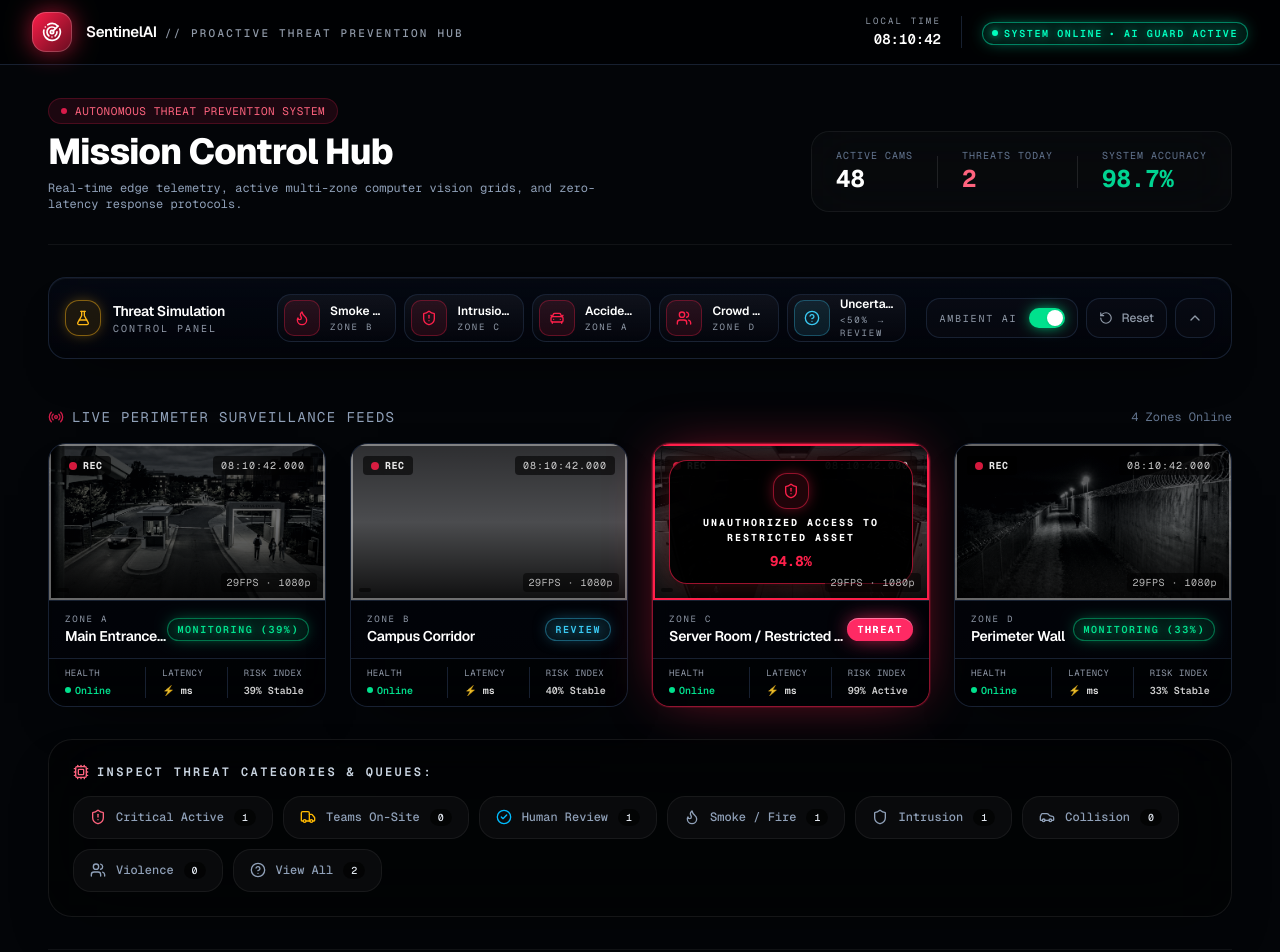
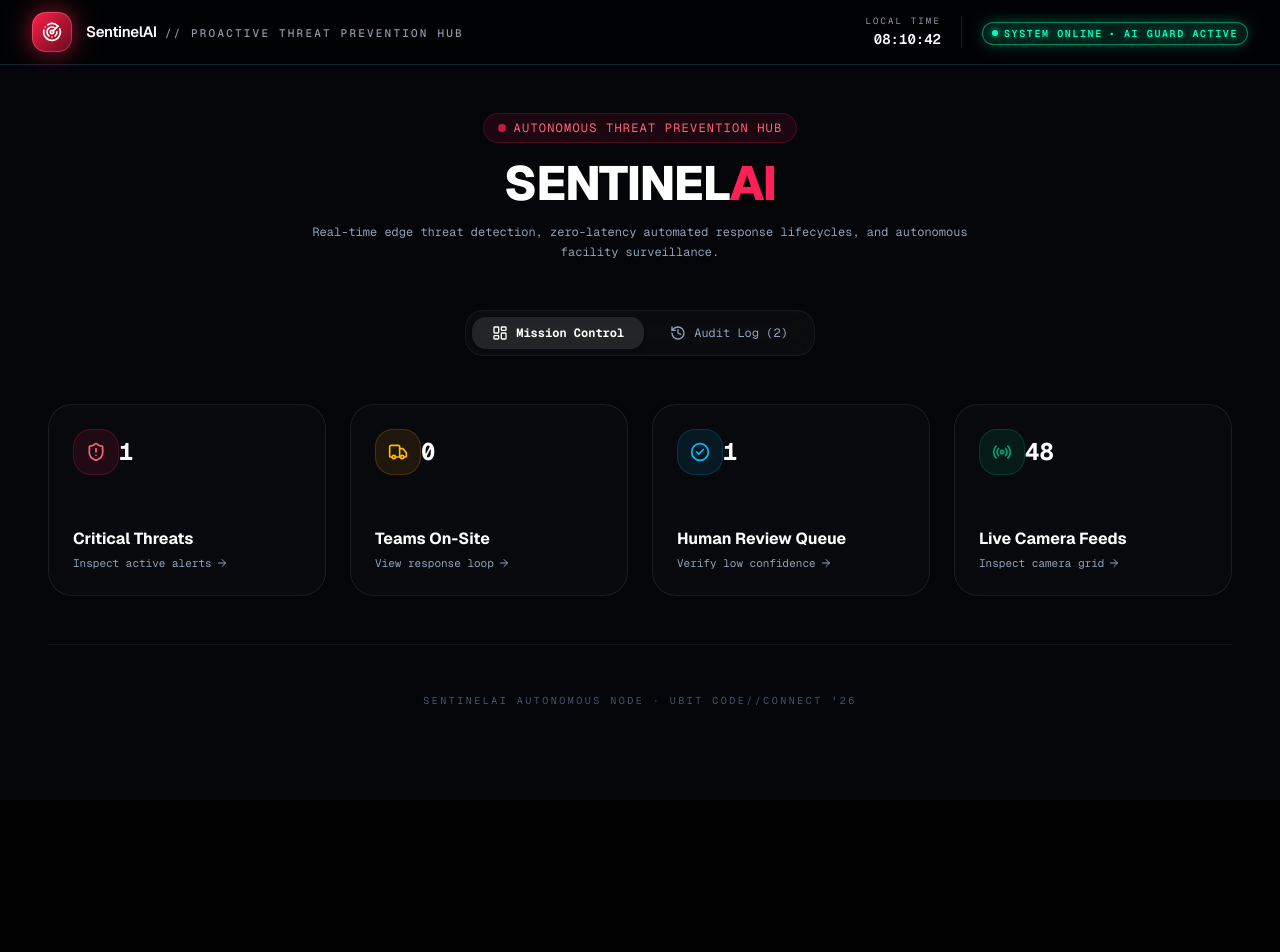
Before and after one commit to ayesharafiquebhatti08-jpg/sentinelai, a Next.js app: page / in a window 1280 px wide. Shown: the top 952 px of the page. After the commit the page ends 800 px from the top, so only its background shows below. Built offline with nearby package versions, Linux system fonts and the light colour scheme; grey boxes are pictures that could not be loaded.

Commit message:
Update dashboard.tsx

```diff
--- a/components/sentinel/dashboard.tsx
+++ b/components/sentinel/dashboard.tsx
@@ -2,19 +2,18 @@
 
 import { useEffect, useState } from 'react'
 import { motion } from 'motion/react'
-import { History, LayoutDashboard, Loader2, ShieldAlert, Truck, CheckCircle2, Cpu, Flame, Shield, Car, Users, HelpCircle, EyeOff, Radio } from 'lucide-react'
+import { History, LayoutDashboard, Loader2, ShieldAlert, Truck, CheckCircle2, Radio, ArrowRight, X } from 'lucide-react'
 import { cn } from '@/lib/utils'
 import { useNow } from '@/lib/sentinel/format'
 import { TOTAL_CAMERAS, ZONE_LIST } from '@/lib/sentinel/scenarios'
 import { computeStats, sentinel, useSentinel } from '@/lib/sentinel/store'
 import { AuditLog } from './audit-log'
 import { CameraCard } from './camera-card'
-import { SimulationPanel } from './simulation-panel'
 import { ThreatCard } from './threat-card'
 import { TopNav } from './top-nav'
 
 type View = 'dashboard' | 'audit'
-type ThreatFilter = 'none' | 'critical' | 'responding' | 'review' | 'fire' | 'intrusion' | 'collision' | 'violence' | 'all'
+type ActiveTab = 'none' | 'critical' | 'responding' | 'review' | 'cameras'
 
 const AMBIENT_INTERVAL_MS = 35_000
 
@@ -22,7 +21,7 @@ export function Dashboard() {
   const state = useSentinel()
   const now = useNow()
   const [view, setView] = useState<View>('dashboard')
-  const [threatFilter, setThreatFilter] = useState<ThreatFilter>('none')
+  const [activeTab, setActiveTab] = useState<ActiveTab>('none')
 
   useEffect(() => {
     if (!state.hydrated) return
@@ -43,74 +42,218 @@ export function Dashboard() {
   const activeResponses = state.incidents.filter((i) => i.dispatchedAt || i.onSiteAt || i.resolvingAt || i.closingAt)
   const reviewQueue = state.incidents.filter((i) => i.queue === 'review')
 
-  const filteredIncidents = state.incidents.filter((i) => {
-    if (threatFilter === 'critical') return i.queue === 'active' && !i.dispatchedAt
-    if (threatFilter === 'responding') return Boolean(i.dispatchedAt || i.onSiteAt || i.resolvingAt || i.closingAt)
-    if (threatFilter === 'review') return i.queue === 'review'
-    if (threatFilter === 'fire') return i.type === 'fire'
-    if (threatFilter === 'intrusion') return i.type === 'intrusion'
-    if (threatFilter === 'collision') return i.type === 'collision'
-    if (threatFilter === 'violence') return i.type === 'violence'
-    return true
-  })
-
   return (
     <div className="min-h-screen bg-[#030508] text-slate-100 selection:bg-rose-500/30 selection:text-white">
-      {/* Subtle atmospheric glow */}
-      <div className="fixed inset-0 pointer-events-none bg-[radial-gradient(ellipse_at_top,_var(--tw-gradient-stops))] from-slate-900/30 via-[#030508] to-[#010203]" />
+      {/* Subtle atmospheric gradient */}
+      <div className="fixed inset-0 pointer-events-none bg-[radial-gradient(ellipse_at_top,_var(--tw-gradient-stops))] from-slate-900/40 via-[#030508] to-[#010203]" />
 
       <div className="relative z-10">
         <TopNav />
 
-        <main className="mx-auto max-w-[1440px] space-y-8 px-6 py-8 md:px-12">
+        <main className="mx-auto max-w-[1300px] space-y-12 px-6 py-12 md:px-12">
 
-          {/* HEADER HERO SECTION (Clean & Minimalist) */}
-          <div className="flex flex-col md:flex-row md:items-end justify-between gap-6 border-b border-white/[0.06] pb-8">
-            <div className="space-y-2">
-              <div className="inline-flex items-center gap-2 px-3 py-1 rounded-full bg-rose-500/10 border border-rose-500/20 text-rose-400 font-mono text-[11px] uppercase tracking-wider">
-                <span className="size-1.5 rounded-full bg-rose-500 animate-pulse" />
-                Autonomous Threat Prevention System
+          {/* HERO SECTION (Clean Code//Connect Style) */}
+          <div className="text-center space-y-4 max-w-2xl mx-auto">
+            <div className="inline-flex items-center gap-2 px-3.5 py-1.5 rounded-full bg-rose-500/10 border border-rose-500/20 text-rose-400 font-mono text-xs uppercase tracking-widest">
+              <span className="size-2 rounded-full bg-rose-500 animate-pulse" />
+              Autonomous Threat Prevention Hub
             </div>
-              <h1 className="text-3xl md:text-4xl font-extrabold tracking-tight text-white">
-                Mission Control Hub
+            <h1 className="text-4xl md:text-5xl font-extrabold tracking-tight text-white">
+              SENTINEL<span className="text-rose-500">AI</span>
             </h1>
-              <p className="font-mono text-xs text-slate-400 max-w-xl">
-                Real-time edge telemetry, active multi-zone computer vision grids, and zero-latency response protocols.
+            <p className="font-mono text-xs text-slate-400 leading-relaxed">
+              Real-time edge threat detection, zero-latency automated response lifecycles, and autonomous facility surveillance.
             </p>
           </div>
 
-            {/* Quick Metrics (Borderless & Clean) */}
-            <div className="flex items-center gap-6 bg-white/[0.02] border border-white/[0.06] rounded-2xl px-6 py-4 backdrop-blur-xl">
-              <div>
-                <p className="font-mono text-[10px] uppercase tracking-widest text-slate-500">Active Cams</p>
-                <p className="text-2xl font-bold font-mono text-white">{TOTAL_CAMERAS}</p>
-              </div>
-              <div className="w-px h-8 bg-white/10" />
-              <div>
-                <p className="font-mono text-[10px] uppercase tracking-widest text-slate-500">Threats Today</p>
-                <p className="text-2xl font-bold font-mono text-rose-400">{stats.threatsToday}</p>
-              </div>
-              <div className="w-px h-8 bg-white/10" />
-              <div>
-                <p className="font-mono text-[10px] uppercase tracking-widest text-slate-500">System Accuracy</p>
-                <p className="text-2xl font-bold font-mono text-emerald-400">{stats.accuracy.toFixed(1)}%</p>
-              </div>
+          {/* VIEW SWITCHER (Dashboard vs Audit Log) */}
+          <div className="flex justify-center">
+            <div className="inline-flex items-center gap-1.5 rounded-2xl bg-white/[0.03] p-1.5 border border-white/[0.06] backdrop-blur-md">
+              <button
+                type="button"
+                onClick={() => setView('dashboard')}
+                className={cn(
+                  'flex items-center gap-2 rounded-xl px-5 py-2 font-mono text-xs transition-all',
+                  view === 'dashboard' ? 'bg-white/10 text-white font-bold shadow-md' : 'text-slate-400 hover:text-white'
+                )}
+              >
+                <LayoutDashboard className="size-4" />
+                <span>Mission Control</span>
+              </button>
+              <button
+                type="button"
+                onClick={() => setView('audit')}
+                className={cn(
+                  'flex items-center gap-2 rounded-xl px-5 py-2 font-mono text-xs transition-all',
+                  view === 'audit' ? 'bg-white/10 text-white font-bold shadow-md' : 'text-slate-400 hover:text-white'
+                )}
+              >
+                <History className="size-4" />
+                <span>Audit Log ({state.audit.length})</span>
+              </button>
             </div>
           </div>
 
-          {/* SIMULATION & CONTROLS */}
-          <SimulationPanel ambient={state.ambient} />
+          {view === 'dashboard' ? (
+            <div className="space-y-10">
 
-          {/* LIVE MULTI-ZONE CAMERA GRID */}
-          <section className="space-y-4 pt-4">
+              {/* THE 4 MAIN ENTRY CARDS (Clean, Spaced, Uncluttered) */}
+              <div className="grid grid-cols-1 md:grid-cols-2 lg:grid-cols-4 gap-6">
+
+                {/* Card 1: Critical Threats */}
+                <button
+                  type="button"
+                  onClick={() => setActiveTab(activeTab === 'critical' ? 'none' : 'critical')}
+                  className={cn(
+                    'group text-left rounded-3xl p-6 border transition-all duration-300 flex flex-col justify-between h-48',
+                    activeTab === 'critical'
+                      ? 'bg-rose-500/10 border-rose-500/50 shadow-[0_0_30px_rgba(244,63,94,0.15)]'
+                      : 'bg-white/[0.02] border-white/[0.08] hover:border-white/20 hover:bg-white/[0.04]'
+                  )}
+                >
                   <div className="flex items-center justify-between">
-              <h2 className="text-sm font-mono uppercase tracking-widest text-slate-400 flex items-center gap-2">
-                <Radio className="size-4 text-rose-500 animate-pulse" />
-                Live Perimeter Surveillance Feeds
-              </h2>
-              <span className="font-mono text-xs text-slate-500">4 Zones Online</span>
+                    <span className="p-3 rounded-2xl bg-rose-500/10 text-rose-400 border border-rose-500/20">
+                      <ShieldAlert className="size-5" />
+                    </span>
+                    <span className="font-mono text-2xl font-bold text-white tabular">
+                      {activeThreats.length}
+                    </span>
+                  </div>
+                  <div>
+                    <h3 className="text-base font-bold text-white group-hover:text-rose-400 transition-colors">
+                      Critical Threats
+                    </h3>
+                    <p className="font-mono text-[11px] text-slate-400 mt-1 flex items-center gap-1">
+                      <span>Inspect active alerts</span>
+                      <ArrowRight className="size-3 transition-transform group-hover:translate-x-1" />
+                    </p>
+                  </div>
+                </button>
+
+                {/* Card 2: Teams On-Site */}
+                <button
+                  type="button"
+                  onClick={() => setActiveTab(activeTab === 'responding' ? 'none' : 'responding')}
+                  className={cn(
+                    'group text-left rounded-3xl p-6 border transition-all duration-300 flex flex-col justify-between h-48',
+                    activeTab === 'responding'
+                      ? 'bg-amber-500/10 border-amber-500/50 shadow-[0_0_30px_rgba(245,158,11,0.15)]'
+                      : 'bg-white/[0.02] border-white/[0.08] hover:border-white/20 hover:bg-white/[0.04]'
+                  )}
+                >
+                  <div className="flex items-center justify-between">
+                    <span className="p-3 rounded-2xl bg-amber-500/10 text-amber-400 border border-amber-500/20">
+                      <Truck className="size-5" />
+                    </span>
+                    <span className="font-mono text-2xl font-bold text-white tabular">
+                      {activeResponses.length}
+                    </span>
+                  </div>
+                  <div>
+                    <h3 className="text-base font-bold text-white group-hover:text-amber-400 transition-colors">
+                      Teams On-Site
+                    </h3>
+                    <p className="font-mono text-[11px] text-slate-400 mt-1 flex items-center gap-1">
+                      <span>View response loop</span>
+                      <ArrowRight className="size-3 transition-transform group-hover:translate-x-1" />
+                    </p>
+                  </div>
+                </button>
+
+                {/* Card 3: Human Review */}
+                <button
+                  type="button"
+                  onClick={() => setActiveTab(activeTab === 'review' ? 'none' : 'review')}
+                  className={cn(
+                    'group text-left rounded-3xl p-6 border transition-all duration-300 flex flex-col justify-between h-48',
+                    activeTab === 'review'
+                      ? 'bg-sky-500/10 border-sky-500/50 shadow-[0_0_30px_rgba(14,165,233,0.15)]'
+                      : 'bg-white/[0.02] border-white/[0.08] hover:border-white/20 hover:bg-white/[0.04]'
+                  )}
+                >
+                  <div className="flex items-center justify-between">
+                    <span className="p-3 rounded-2xl bg-sky-500/10 text-sky-400 border border-sky-500/20">
+                      <CheckCircle2 className="size-5" />
+                    </span>
+                    <span className="font-mono text-2xl font-bold text-white tabular">
+                      {reviewQueue.length}
+                    </span>
+                  </div>
+                  <div>
+                    <h3 className="text-base font-bold text-white group-hover:text-sky-400 transition-colors">
+                      Human Review Queue
+                    </h3>
+                    <p className="font-mono text-[11px] text-slate-400 mt-1 flex items-center gap-1">
+                      <span>Verify low confidence</span>
+                      <ArrowRight className="size-3 transition-transform group-hover:translate-x-1" />
+                    </p>
+                  </div>
+                </button>
+
+                {/* Card 4: Live Cameras */}
+                <button
+                  type="button"
+                  onClick={() => setActiveTab(activeTab === 'cameras' ? 'none' : 'cameras')}
+                  className={cn(
+                    'group text-left rounded-3xl p-6 border transition-all duration-300 flex flex-col justify-between h-48',
+                    activeTab === 'cameras'
+                      ? 'bg-emerald-500/10 border-emerald-500/50 shadow-[0_0_30px_rgba(16,185,129,0.15)]'
+                      : 'bg-white/[0.02] border-white/[0.08] hover:border-white/20 hover:bg-white/[0.04]'
+                  )}
+                >
+                  <div className="flex items-center justify-between">
+                    <span className="p-3 rounded-2xl bg-emerald-500/10 text-emerald-400 border border-emerald-500/20">
+                      <Radio className="size-5 animate-pulse" />
+                    </span>
+                    <span className="font-mono text-2xl font-bold text-white tabular">
+                      {TOTAL_CAMERAS}
+                    </span>
+                  </div>
+                  <div>
+                    <h3 className="text-base font-bold text-white group-hover:text-emerald-400 transition-colors">
+                      Live Camera Feeds
+                    </h3>
+                    <p className="font-mono text-[11px] text-slate-400 mt-1 flex items-center gap-1">
+                      <span>Inspect camera grid</span>
+                      <ArrowRight className="size-3 transition-transform group-hover:translate-x-1" />
+                    </p>
+                  </div>
+                </button>
+
               </div>
 
+              {/* EXPANDED SECTION (Shown ONLY when a card above is clicked) */}
+              {activeTab !== 'none' && (
+                <motion.div
+                  initial={{ opacity: 0, y: 20 }}
+                  animate={{ opacity: 1, y: 0 }}
+                  className="rounded-3xl border border-white/[0.1] bg-black/50 p-8 backdrop-blur-2xl space-y-6 shadow-2xl"
+                >
+                  <div className="flex items-center justify-between border-b border-white/[0.08] pb-4">
+                    <div>
+                      <h2 className="text-xl font-bold text-white capitalize">
+                        {activeTab === 'critical' && 'Critical Active Threats'}
+                        {activeTab === 'responding' && 'Teams On-Site & Active Response'}
+                        {activeTab === 'review' && 'Human-in-the-Loop Review Queue'}
+                        {activeTab === 'cameras' && 'Live Multi-Zone Surveillance Grid'}
+                      </h2>
+                      <p className="font-mono text-xs text-slate-400 mt-1">
+                        {activeTab === 'cameras' ? 'Real-time computer vision telemetry across 4 zones' : `Showing ${
+                          activeTab === 'critical' ? activeThreats.length :
+                          activeTab === 'responding' ? activeResponses.length : reviewQueue.length
+                        } records`}
+                      </p>
+                    </div>
+                    <button
+                      type="button"
+                      onClick={() => setActiveTab('none')}
+                      className="p-2.5 rounded-full bg-white/5 text-slate-400 hover:text-white border border-white/10 transition-colors"
+                    >
+                      <X className="size-5" />
+                    </button>
+                  </div>
+
+                  {activeTab === 'cameras' ? (
                     <div className="grid grid-cols-1 gap-6 sm:grid-cols-2 xl:grid-cols-4">
                       {ZONE_LIST.map((zone) => {
                         const zoneIncidents = state.incidents.filter((i) => i.zoneId === zone.id)
@@ -125,124 +268,38 @@ export function Dashboard() {
                         )
                       })}
                     </div>
-          </section>
-
-          {/* CLEAN CATEGORY INSPECTION BAR */}
-          <div className="rounded-3xl border border-white/[0.08] bg-black/40 p-6 backdrop-blur-2xl space-y-4 shadow-2xl">
-            <div className="flex items-center justify-between">
-              <span className="font-mono text-xs uppercase tracking-[0.2em] text-slate-300 font-semibold flex items-center gap-2">
-                <Cpu className="size-4 text-rose-400" />
-                Inspect Threat Categories & Queues:
-              </span>
-              {threatFilter !== 'none' && (
-                <button
-                  type="button"
-                  onClick={() => setThreatFilter('none')}
-                  className="flex items-center gap-1.5 rounded-xl bg-white/5 px-3 py-1.5 font-mono text-xs text-slate-300 hover:text-white transition-colors border border-white/10"
-                >
-                  <EyeOff className="size-3.5" />
-                  <span>Close Grid View</span>
-                </button>
-              )}
-            </div>
-
-            <div className="flex flex-wrap gap-2.5">
-              {[
-                { id: 'critical', label: 'Critical Active', icon: ShieldAlert, count: activeThreats.length, tone: 'text-rose-400' },
-                { id: 'responding', label: 'Teams On-Site', icon: Truck, count: activeResponses.length, tone: 'text-amber-400' },
-                { id: 'review', label: 'Human Review', icon: CheckCircle2, count: reviewQueue.length, tone: 'text-sky-400' },
-                { id: 'fire', label: 'Smoke / Fire', icon: Flame, count: state.incidents.filter(i => i.type === 'fire').length },
-                { id: 'intrusion', label: 'Intrusion', icon: Shield, count: state.incidents.filter(i => i.type === 'intrusion').length },
-                { id: 'collision', label: 'Collision', icon: Car, count: state.incidents.filter(i => i.type === 'collision').length },
-                { id: 'violence', label: 'Violence', icon: Users, count: state.incidents.filter(i => i.type === 'violence').length },
-                { id: 'all', label: 'View All', icon: HelpCircle, count: state.incidents.length },
-              ].map((tab) => {
-                const active = threatFilter === tab.id
-                return (
-                  <button
-                    key={tab.id}
-                    type="button"
-                    onClick={() => setThreatFilter(active ? 'none' : (tab.id as ThreatFilter))}
-                    className={cn(
-                      'flex items-center gap-2.5 rounded-2xl px-4 py-3 font-mono text-xs font-medium transition-all duration-200',
-                      active
-                        ? 'bg-white/15 text-white shadow-[0_0_25px_rgba(255,255,255,0.1)] border border-white/30 scale-[1.02]'
-                        : 'bg-white/[0.03] text-slate-400 hover:bg-white/[0.08] hover:text-white border border-white/[0.06]',
-                    )}
-                  >
-                    <tab.icon className={cn('size-4', tab.tone)} />
-                    <span>{tab.label}</span>
-                    <span className="rounded-full bg-black/60 px-2 py-0.5 text-[10px] text-slate-200 tabular">
-                      {tab.count}
-                    </span>
-                  </button>
-                )
-              })}
-            </div>
-          </div>
-
-          {/* FOCUSED INSPECTION GRID (Appears ONLY when clicked) */}
-          {threatFilter !== 'none' && (
-            <motion.section
-              initial={{ opacity: 0, y: 16 }}
-              animate={{ opacity: 1, y: 0 }}
-              className="space-y-6 pt-4 border-t border-white/[0.08]"
-            >
-              <div className="flex items-center justify-between">
+                  ) : (
                     <div>
-                  <h3 className="text-xl font-bold tracking-tight text-white capitalize">
-                    {threatFilter === 'critical' && 'Critical Active Threats'}
-                    {threatFilter === 'responding' && 'Active Responses & Teams On-Site'}
-                    {threatFilter === 'review' && 'Human-in-the-Loop Review Queue'}
-                    {threatFilter === 'fire' && 'Smoke & Fire Incident Feeds'}
-                    {threatFilter === 'intrusion' && 'Intrusion & Unauthorized Access Feeds'}
-                    {threatFilter === 'collision' && 'Vehicle Collision & Traffic Feeds'}
-                    {threatFilter === 'violence' && 'Aggressive Crowd & Violence Feeds'}
-                    {threatFilter === 'all' && 'All System Incidents'}
-                  </h3>
-                  <p className="font-mono text-xs text-slate-400">
-                    Showing {filteredIncidents.length} matching operational records
-                  </p>
-                </div>
-              </div>
-
-              {filteredIncidents.length === 0 ? (
-                <div className="rounded-3xl border border-white/[0.08] bg-black/30 p-16 text-center font-mono text-xs text-slate-400 space-y-3">
-                  <p className="text-sm font-semibold text-white">No active records found in this category.</p>
-                  <p>Select another category above or simulate an event.</p>
+                      {
+                        (activeTab === 'critical' ? activeThreats :
+                         activeTab === 'responding' ? activeResponses : reviewQueue).length === 0 ? (
+                          <div className="py-12 text-center font-mono text-xs text-slate-500">
+                            No records currently in this queue. All sectors secure.
                           </div>
                         ) : (
-                <div className="grid grid-cols-1 gap-6 md:grid-cols-2 xl:grid-cols-3">
-                  {filteredIncidents.map((incident) => (
+                          <div className="grid grid-cols-1 md:grid-cols-2 lg:grid-cols-3 gap-6">
+                            {(activeTab === 'critical' ? activeThreats :
+                              activeTab === 'responding' ? activeResponses : reviewQueue).map((incident) => (
                               <ThreatCard key={incident.id} incident={incident} now={now} />
                             ))}
                           </div>
+                        )
+                      }
+                    </div>
                   )}
-            </motion.section>
+                </motion.div>
               )}
 
-          {/* AUDIT LOG VIEW TOGGLE */}
-          <div className="pt-6 border-t border-white/[0.06] flex items-center justify-between">
-            <div className="flex items-center gap-2">
-              <button
-                type="button"
-                onClick={() => setView(view === 'dashboard' ? 'audit' : 'dashboard')}
-                className="flex items-center gap-2 font-mono text-xs text-slate-400 hover:text-white bg-white/5 border border-white/10 px-4 py-2.5 rounded-xl transition-colors"
-              >
-                <History className="size-4" />
-                <span>{view === 'dashboard' ? 'View Full Incident Audit Log' : 'Back to Mission Control'}</span>
-              </button>
             </div>
-            <span className="font-mono text-[10px] uppercase tracking-widest text-slate-600">
-              SentinelAI Autonomous Node · UBIT Code//Connect '26
-            </span>
-          </div>
-
-          {view === 'audit' && (
-            <motion.div initial={{ opacity: 0 }} animate={{ opacity: 1 }} className="pt-4">
+          ) : (
+            <motion.div initial={{ opacity: 0 }} animate={{ opacity: 1 }}>
               <AuditLog audit={state.audit} />
             </motion.div>
           )}
+
+          <footer className="text-center font-mono text-[10px] uppercase tracking-[0.25em] text-slate-600 pt-12 border-t border-white/[0.06]">
+            SentinelAI Autonomous Node · UBIT Code//Connect '26
+          </footer>
 
         </main>
       </div>
```
Lines whose indentation alone changed are shown as unchanged.
